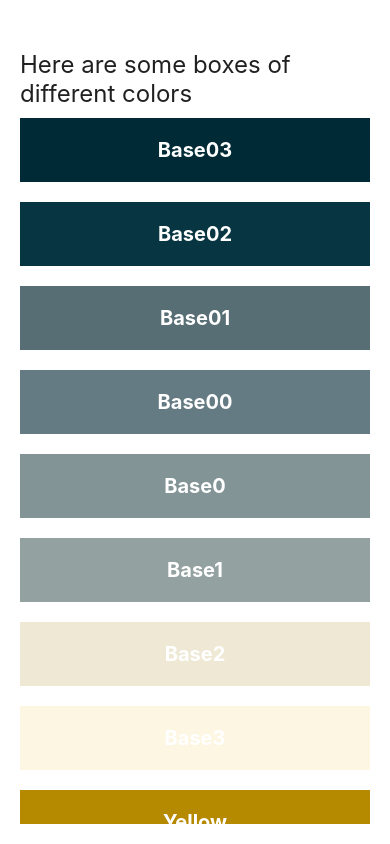
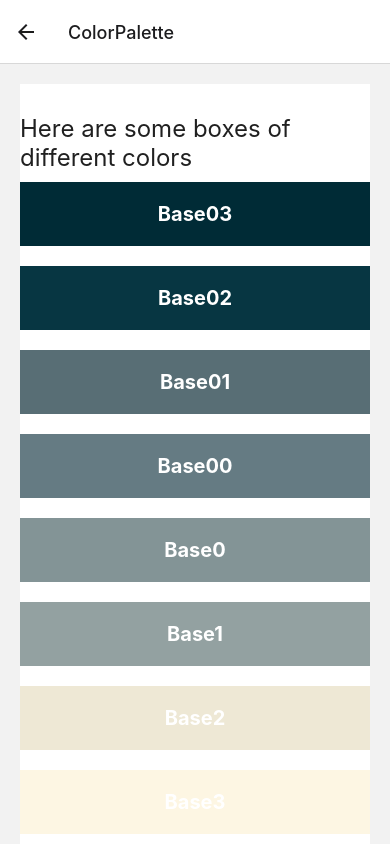
Before and after one commit to joeldmyers/react-native-2024, a React Native app: screen /ColorPalette in a window 390 px wide. Shown: the top 844 px of the page. Built offline with nearby package versions, Linux system fonts and the light colour scheme.

Commit message:
first stack navigation

```diff
--- a/App.tsx
+++ b/App.tsx
@@ -1,137 +1,23 @@
-import {
-  StyleSheet,
-  Text,
-  View,
-  SafeAreaView,
-  FlatList,
-  SectionList,
-} from "react-native";
-import ColorBox from "./components/ColorBox";
+import { Text } from "react-native";
 
-const FOODS = ["apple", "broccoli", "burrito", "pizza", "pear"];
+import { NavigationContainer } from "@react-navigation/native";
 
-type Section = {
-  title: string;
-  data: string[];
-};
-const SECTIONFOODS: Section[] = [
-  { title: "healthy foods", data: ["apple", "broccoli", "pear"] },
-  { title: "unhealthy foods", data: ["pizza", "burrito"] },
-];
+import Home from "./screens/Home";
+import ColorPalette from "./screens/ColorPalette";
 
-type Color = {
-  colorName: string;
-  hexCode: string;
-};
-const COLORS: Color[] = [
-  {
-    colorName: "Base03",
-    hexCode: "#002b36",
-  },
-  {
-    colorName: "Base02",
-    hexCode: "#073642",
-  },
-  {
-    colorName: "Base01",
-    hexCode: "#586e75",
-  },
-  {
-    colorName: "Base00",
-    hexCode: "#657b83",
-  },
-  {
-    colorName: "Base0",
-    hexCode: "#839496",
-  },
-  {
-    colorName: "Base1",
-    hexCode: "#93a1a1",
-  },
-  {
-    colorName: "Base2",
-    hexCode: "#eee8d5",
-  },
-  {
-    colorName: "Base3",
-    hexCode: "#fdf6e3",
-  },
-  {
-    colorName: "Yellow",
-    hexCode: "#b58900",
-  },
-  {
-    colorName: "Orange",
-    hexCode: "#cb4b16",
-  },
-  {
-    colorName: "Red",
-    hexCode: "#dc322f",
-  },
-  {
-    colorName: "Magenta",
-    hexCode: "#d33682",
-  },
-  {
-    colorName: "Violet",
-    hexCode: "#6c71c4",
-  },
-  {
-    colorName: "Blue",
-    hexCode: "#268bd2",
-  },
-  {
-    colorName: "Cyan",
-    hexCode: "#2aa198",
-  },
-  {
-    colorName: "Green",
-    hexCode: "#859990",
-  },
-];
+import { createStackNavigator } from "@react-navigation/stack";
+
+const Stack = createStackNavigator();
 
 const App = () => {
   return (
-    <SafeAreaView style={styles.container}>
-      <View style={styles.header}>
-        <Text style={styles.headerText}>
-          Here are some boxes of different colors
-        </Text>
-      </View>
-      <FlatList
-        style={{ width: "100%" }}
-        data={COLORS}
-        keyExtractor={(item) => item.colorName}
-        renderItem={(data) => (
-          <ColorBox
-            colorName={data.item.colorName}
-            hexCode={data.item.hexCode}
-          />
-        )}
-      />
-    </SafeAreaView>
+    <NavigationContainer>
+      <Stack.Navigator>
+        <Stack.Screen name="Home" component={Home} />
+        <Stack.Screen name="ColorPalette" component={ColorPalette} />
+      </Stack.Navigator>
+    </NavigationContainer>
   );
 };
 
-const styles = StyleSheet.create({
-  container: {
-    flex: 1,
-    backgroundColor: "white",
-    alignItems: "center",
-    justifyContent: "flex-start",
-    margin: 20,
-  },
-  header: {
-    marginTop: 30,
-  },
-  headerText: {
-    fontSize: 24,
-    color: "#202020",
-  },
-  bodyText: {
-    fontSize: 18,
-    padding: 10,
-  },
-});
-
 export default App;
--- /dev/null
+++ b/screens/ColorPalette.tsx
@@ -0,0 +1,122 @@
+import { FlatList, SafeAreaView, View, Text, StyleSheet } from "react-native";
+import ColorBox from "../components/ColorBox";
+
+type Color = {
+  colorName: string;
+  hexCode: string;
+};
+
+const ColorPalette = () => {
+  const COLORS: Color[] = [
+    {
+      colorName: "Base03",
+      hexCode: "#002b36",
+    },
+    {
+      colorName: "Base02",
+      hexCode: "#073642",
+    },
+    {
+      colorName: "Base01",
+      hexCode: "#586e75",
+    },
+    {
+      colorName: "Base00",
+      hexCode: "#657b83",
+    },
+    {
+      colorName: "Base0",
+      hexCode: "#839496",
+    },
+    {
+      colorName: "Base1",
+      hexCode: "#93a1a1",
+    },
+    {
+      colorName: "Base2",
+      hexCode: "#eee8d5",
+    },
+    {
+      colorName: "Base3",
+      hexCode: "#fdf6e3",
+    },
+    {
+      colorName: "Yellow",
+      hexCode: "#b58900",
+    },
+    {
+      colorName: "Orange",
+      hexCode: "#cb4b16",
+    },
+    {
+      colorName: "Red",
+      hexCode: "#dc322f",
+    },
+    {
+      colorName: "Magenta",
+      hexCode: "#d33682",
+    },
+    {
+      colorName: "Violet",
+      hexCode: "#6c71c4",
+    },
+    {
+      colorName: "Blue",
+      hexCode: "#268bd2",
+    },
+    {
+      colorName: "Cyan",
+      hexCode: "#2aa198",
+    },
+    {
+      colorName: "Green",
+      hexCode: "#859990",
+    },
+  ];
+
+  return (
+    <>
+      <SafeAreaView style={styles.container}>
+        <View style={styles.header}>
+          <Text style={styles.headerText}>
+            Here are some boxes of different colors
+          </Text>
+        </View>
+        <FlatList
+          style={{ width: "100%" }}
+          data={COLORS}
+          keyExtractor={(item) => item.colorName}
+          renderItem={(data) => (
+            <ColorBox
+              colorName={data.item.colorName}
+              hexCode={data.item.hexCode}
+            />
+          )}
+        />
+      </SafeAreaView>
+    </>
+  );
+};
+
+const styles = StyleSheet.create({
+  container: {
+    flex: 1,
+    backgroundColor: "white",
+    alignItems: "center",
+    justifyContent: "flex-start",
+    margin: 20,
+  },
+  header: {
+    marginTop: 30,
+  },
+  headerText: {
+    fontSize: 24,
+    color: "#202020",
+  },
+  bodyText: {
+    fontSize: 18,
+    padding: 10,
+  },
+});
+
+export default ColorPalette;
--- /dev/null
+++ b/screens/Home.tsx
@@ -0,0 +1,12 @@
+import { View, Text, TouchableOpacity } from "react-native";
+const Home = ({ navigation }) => {
+  return (
+    <View>
+      <TouchableOpacity onPress={() => navigation.navigate("ColorPalette")}>
+        <Text>Hello World</Text>
+      </TouchableOpacity>
+    </View>
+  );
+};
+
+export default Home;
```
Also changed, not shown: package.json (+8 -1 lines), 2 other files (tests, documents, lock files or other folders).
